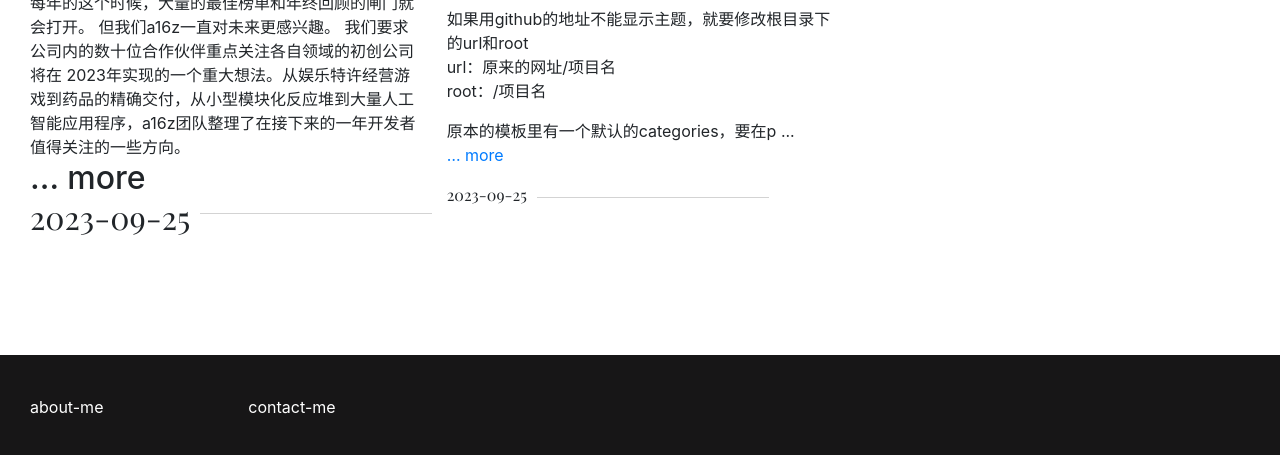
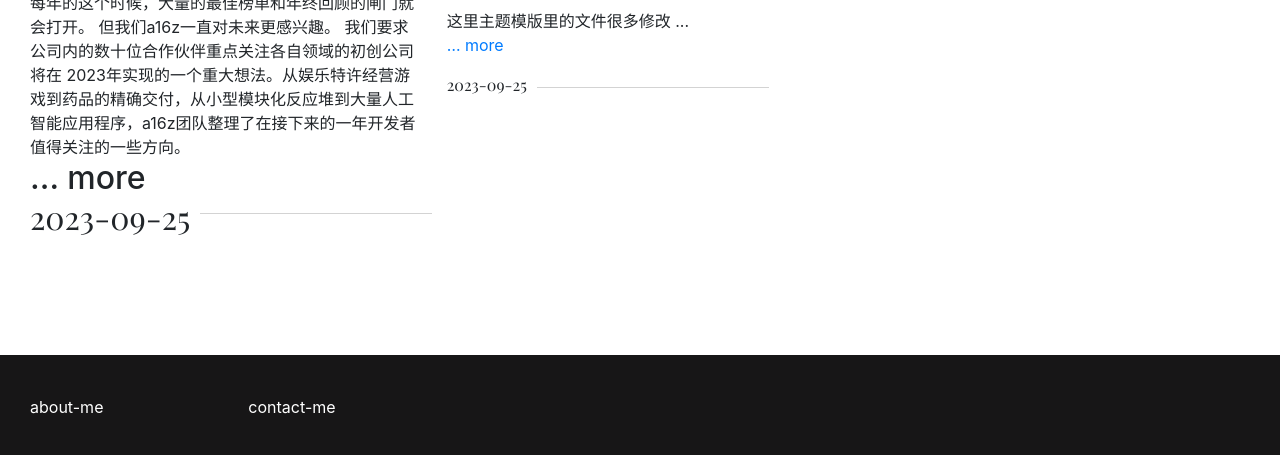
Before and after one commit to a-god-of-death/a-god-of-death.github.io, a plain HTML site: page index.html in a window 1280 px wide. Shown: the part 595-1050 px from the top of the page. Drawn offline with nearby package versions, Linux system fonts and the light colour scheme.

Commit message:
Site updated: 2023-09-27 19:15:58

```diff
--- a/index.html
+++ b/index.html
@@ -3,8 +3,5 @@
 每年的这个时候，大量的最佳榜单和年终回顾的闸门就会打开。 但我们a16z一直对未来更感兴趣。 我们要求公司内的数十位合作伙伴重点关注各自领域的初创公司将在 2023年实现的一个重大想法。从娱乐特许经营游戏到药品的精确交付，从小型模块化反应堆到大量人工智能应用程序，a16z团队整理了在接下来的一年开发者值得关注的一些方向。
 
 <h2 id="Co ...<a class="read-more" href="/2023/09/25/%E6%96%87%E7%AB%A0%E7%BF%BB%E8%AF%91/">&hellip; more</a><footer class="post_footer">2023-09-25</footer></div></div></div><div class="post col-xl-4 col-md-4 col-lg-4 col-sm-6 col-12"><div class="hover_handler"><h1 class="head_title"><a href="/2023/09/25/hello-world/"><strong>踩坑记录</strong><em class="post_desc">随笔</em></a></h1><div class="entry_point"><meta charset="UTF-8">
-#### 这里记录的坑基本只适用于hive-hexo这个主题
 
-<p>这里主题模版里的文件很多修改都跟其他主题不太一样</p>
-<p>如果用github的地址不能显示主题，就要修改根目录下的url和root<br>url：原来的网址&#x2F;项目名<br>root：&#x2F;项目名</p>
-<p>原本的模板里有一个默认的categories，要在p ...<a class="read-more" href="/2023/09/25/hello-world/">&hellip; more</a><footer class="post_footer">2023-09-25</footer></div></div></div></div></div></div></div></div><div class="container pagination"><div class="row"><div class="col-xl-12"><div class="paginator"></div></div></div></div><div class="container"><div class="row"><div class="footer_box col-lg-12 col-xl-12 col-md-12"><a class="col-lg-2 col-xl-2 col-md-2" href="/contact-me.html">contact-me</a><a class="col-lg-2 col-xl-2 col-md-2" href="/about-me.html">about-me</a></div></div></div></body></html>
+<h4 id="这里记录的坑基本只适用于hive-hexo这个主题"><a href="#这里记录的坑基本只适用于hive-hexo这个主题" class="headerlink" title="这里记录的坑基本只适用于hive-hexo这个主题"></a>这里记录的坑基本只适用于hive-hexo这个主题</h4><p>这里主题模版里的文件很多修改 ...<a class="read-more" href="/2023/09/25/hello-world/">&hellip; more</a><footer class="post_footer">2023-09-25</footer></div></div></div></div></div></div></div></div><div class="container pagination"><div class="row"><div class="col-xl-12"><div class="paginator"></div></div></div></div><div class="container"><div class="row"><div class="footer_box col-lg-12 col-xl-12 col-md-12"><a class="col-lg-2 col-xl-2 col-md-2" href="/contact-me.html">contact-me</a><a class="col-lg-2 col-xl-2 col-md-2" href="/about-me.html">about-me</a></div></div></div></body></html>
```
Also changed, not shown: 2023/09/25/hello-world/index.html (+1 -2 lines), atom.xml (+3 -5 lines).
